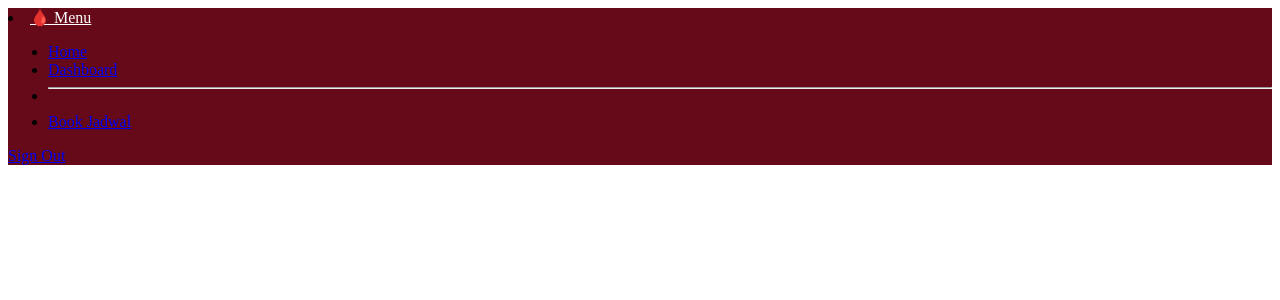
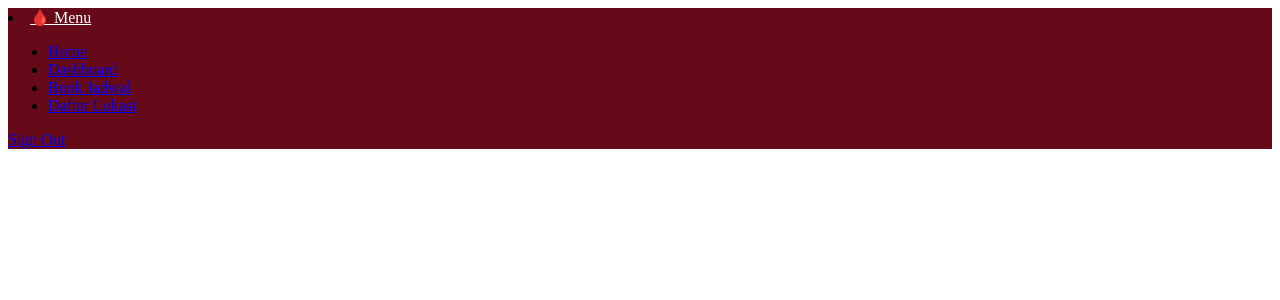
Before and after one commit to uripsubagyo/Donorin, a Django app: template landing/templates/userTopNavbar.html in a window 1280 px wide. Shown: the top 300 px of the page. Run offline with Django 4.2, Linux system fonts and the light colour scheme; the template is opened without the code that fills it, so the values that code supplies are empty; parts of the project's set-up code (start-up, migrations or seed data) failed here and were passed over.

Commit message:
add new navbar

```diff
--- a/landing/templates/adminTopNavbar.html
+++ b/landing/templates/adminTopNavbar.html
@@ -8,8 +8,6 @@
         <ul class="dropdown-menu">
             <li><a class="dropdown-item" href="{% url 'landing:showLanding' %}">Home</a></li>
             <li><a class="dropdown-item" href="#">Dashboard</a></li>
-            <li><hr class="dropdown-divider"></li>
-            <li><a class="dropdown-item" href="#">Book Jadwal</a></li>
         </ul>
       </li>
       <a class="btn btn-outline-light" type="submit" href="#">Sign Out</a>
--- a/landing/templates/formPage.html
+++ b/landing/templates/formPage.html
@@ -48,8 +48,8 @@
             <ul class="dropdown-menu">
                 <li><a class="dropdown-item" href="{% url 'landing:showLanding' %}">Home</a></li>
                 <li><a class="dropdown-item" href="#">Dashboard</a></li>
-                <li><hr class="dropdown-divider"></li>
                 <li><a class="dropdown-item" href="#">Book Jadwal</a></li>
+                <li><a class="dropdown-item" href="#">Daftar Lokasi</a></li>
             </ul>
           </li>
           <a class="btn btn-outline-light" type="submit" href="#">Sign Out</a>
--- a/landing/templates/userTopNavbar.html
+++ b/landing/templates/userTopNavbar.html
@@ -8,8 +8,8 @@
         <ul class="dropdown-menu">
             <li><a class="dropdown-item" href="{% url 'landing:showLanding' %}">Home</a></li>
             <li><a class="dropdown-item" href="#">Dashboard</a></li>
-            <li><hr class="dropdown-divider"></li>
             <li><a class="dropdown-item" href="#">Book Jadwal</a></li>
+            <li><a class="dropdown-item" href="#">Daftar Lokasi</a></li>
         </ul>
       </li>
       <a class="btn btn-outline-light" type="submit" href="#">Sign Out</a>
```
Also changed, not shown: landing/templates/mainPage.html (+0 -10 lines).
